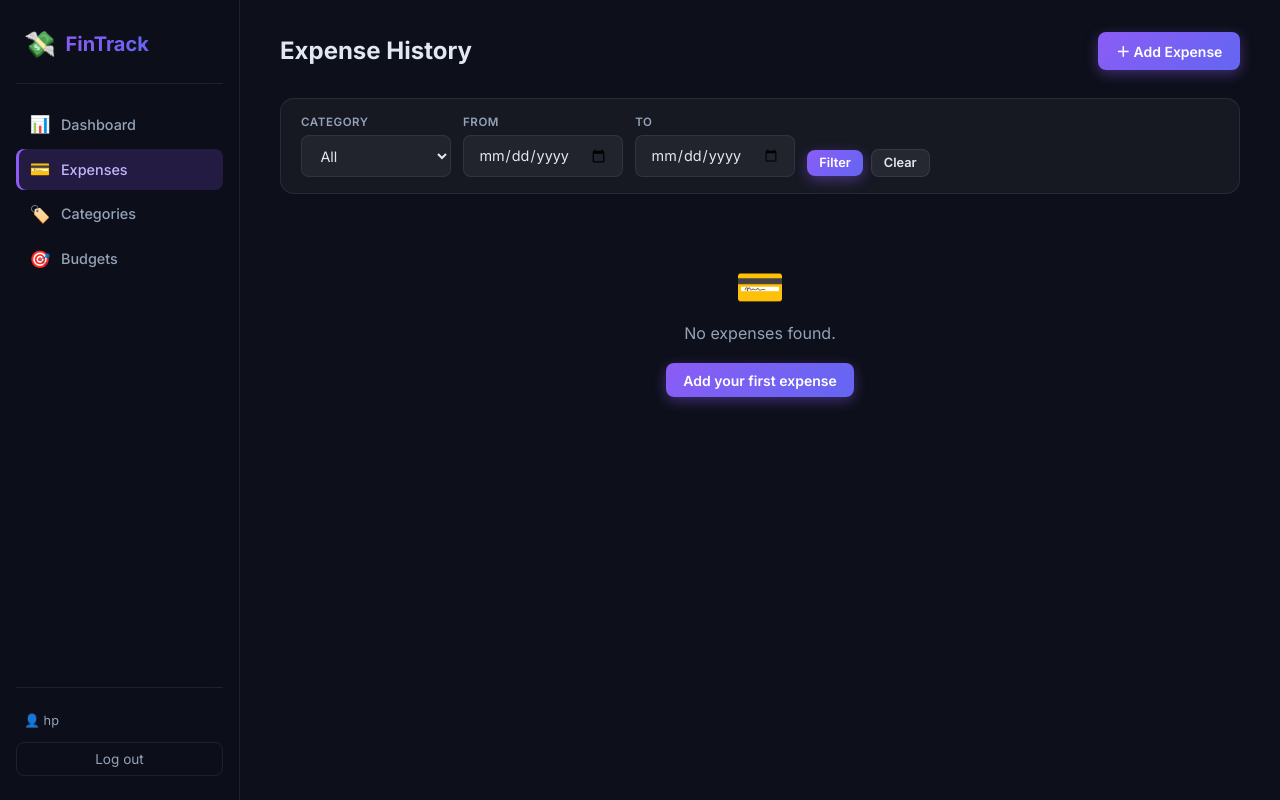
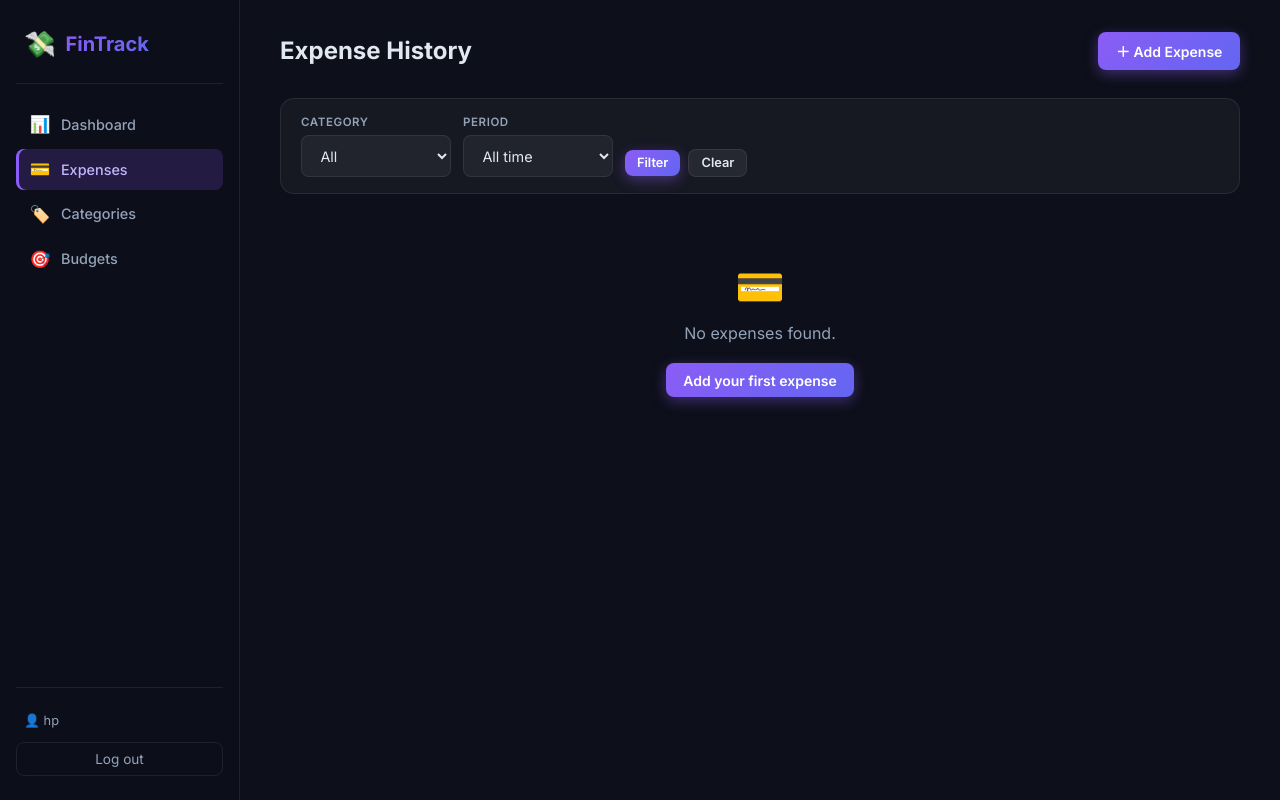
Before and after one commit to Cloyd-glitch/expense-tracker-django, a Django app: page /expenses/ in a window 1280 px wide. Run offline with Django 5.2, Linux system fonts and the light colour scheme; a user stored in the database is signed in; data comes from the database, SQL or seed files in the repository.

Commit message:
feat: add expense list view and HTML template

```diff
--- a/expenses/templates/expenses/expense_list.html
+++ b/expenses/templates/expenses/expense_list.html
@@ -21,12 +21,17 @@
     </select>
   </div>
   <div class="form-group">
-    <label for="id_start">From</label>
-    <input type="date" name="start" id="id_start" value="{{ start }}" />
-  </div>
-  <div class="form-group">
-    <label for="id_end">To</label>
-    <input type="date" name="end" id="id_end" value="{{ end }}" />
+    <label for="id_period">Period</label>
+    <select name="period" id="id_period" onchange="this.form.submit()">
+      <option value=""      {% if selected_period == ""    %}selected{% endif %}>All time</option>
+      <option value="1"     {% if selected_period == "1"   %}selected{% endif %}>Today</option>
+      <option value="3"     {% if selected_period == "3"   %}selected{% endif %}>Last 3 days</option>
+      <option value="7"     {% if selected_period == "7"   %}selected{% endif %}>Last 7 days</option>
+      <option value="30"    {% if selected_period == "30"  %}selected{% endif %}>Last 30 days</option>
+      <option value="90"    {% if selected_period == "90"  %}selected{% endif %}>Last 90 days</option>
+      <option value="180"   {% if selected_period == "180" %}selected{% endif %}>Last 6 months</option>
+      <option value="365"   {% if selected_period == "365" %}selected{% endif %}>Last 1 year</option>
+    </select>
   </div>
   <div class="flex gap-1 items-center" style="align-self:flex-end">
     <button type="submit" class="btn btn-primary btn-sm">Filter</button>
@@ -75,19 +80,19 @@
 {% if is_paginated %}
 <nav class="pagination" aria-label="Pagination">
   {% if page_obj.has_previous %}
-  <div class="page-item"><a href="?page={{ page_obj.previous_page_number }}&category={{ selected_cat }}&start={{ start }}&end={{ end }}">‹</a></div>
+  <div class="page-item"><a href="?page={{ page_obj.previous_page_number }}&category={{ selected_cat }}&period={{ selected_period }}">‹</a></div>
   {% endif %}
   {% for num in page_obj.paginator.page_range %}
   <div class="page-item {% if page_obj.number == num %}active{% endif %}">
     {% if page_obj.number == num %}
       <span>{{ num }}</span>
     {% else %}
-      <a href="?page={{ num }}&category={{ selected_cat }}&start={{ start }}&end={{ end }}">{{ num }}</a>
+      <a href="?page={{ num }}&category={{ selected_cat }}&period={{ selected_period }}">{{ num }}</a>
     {% endif %}
   </div>
   {% endfor %}
   {% if page_obj.has_next %}
-  <div class="page-item"><a href="?page={{ page_obj.next_page_number }}&category={{ selected_cat }}&start={{ start }}&end={{ end }}">›</a></div>
+  <div class="page-item"><a href="?page={{ page_obj.next_page_number }}&category={{ selected_cat }}&period={{ selected_period }}">›</a></div>
   {% endif %}
 </nav>
 {% endif %}
--- a/expenses/views.py
+++ b/expenses/views.py
@@ -112,22 +112,20 @@ class ExpenseListView(LoginRequiredMixin, ListView):
     def get_queryset(self):
         qs = Expense.objects.filter(user=self.request.user).select_related('category')
         cat = self.request.GET.get('category')
-        start = self.request.GET.get('start')
-        end = self.request.GET.get('end')
+        period = self.request.GET.get('period')
         if cat:
             qs = qs.filter(category_id=cat)
-        if start:
-            qs = qs.filter(date__gte=start)
-        if end:
-            qs = qs.filter(date__lte=end)
+        if period and period.isdigit():
+            days = int(period)
+            cutoff = date.today() - timedelta(days=days - 1)
+            qs = qs.filter(date__gte=cutoff)
         return qs
 
     def get_context_data(self, **kwargs):
         ctx = super().get_context_data(**kwargs)
         ctx['categories'] = Category.objects.all().order_by('name')
         ctx['selected_cat'] = self.request.GET.get('category', '')
-        ctx['start'] = self.request.GET.get('start', '')
-        ctx['end'] = self.request.GET.get('end', '')
+        ctx['selected_period'] = self.request.GET.get('period', '')
         ctx['total'] = self.get_queryset().aggregate(t=Sum('amount'))['t'] or 0
         return ctx
 
```
